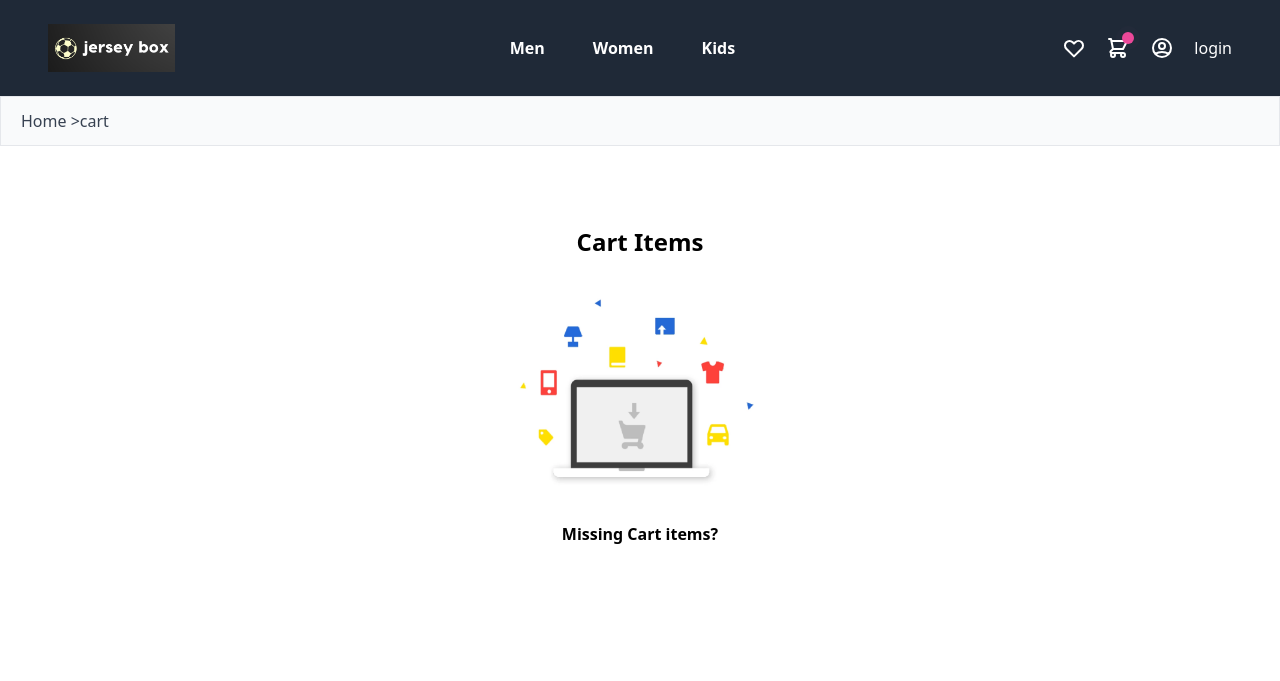
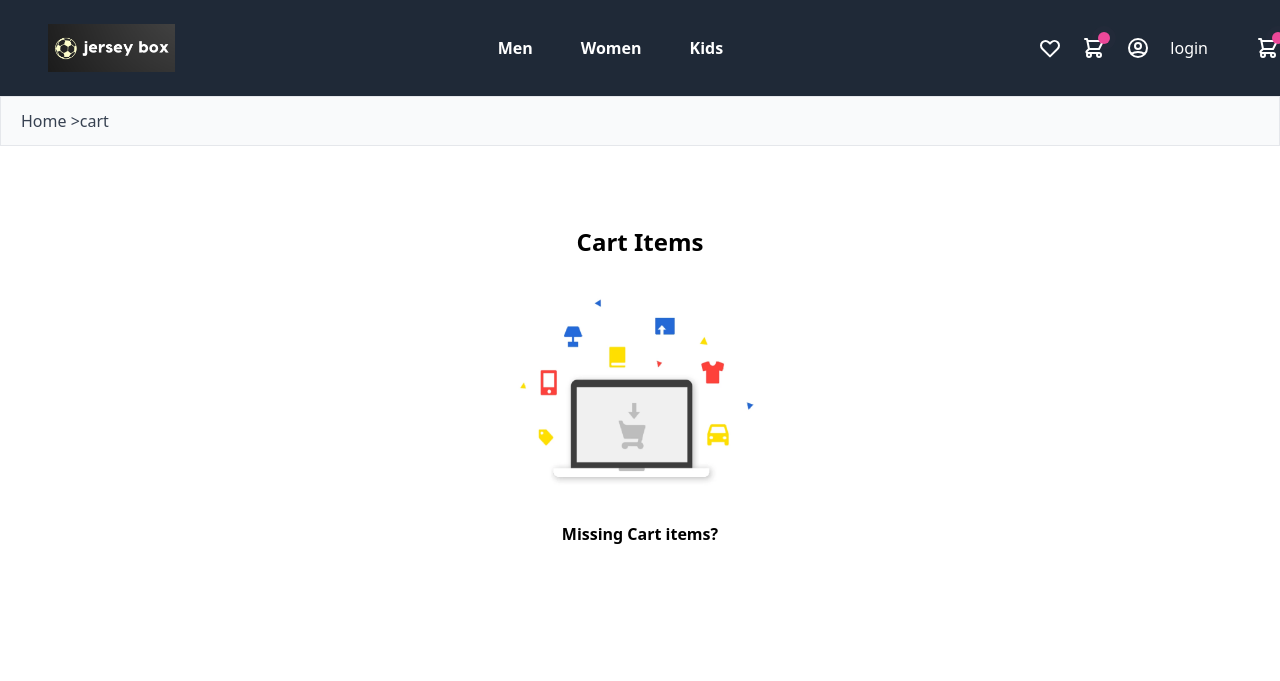
Before and after one commit to fayiz12/JerseysBox, a Django app: page /cart/ in a window 1280 px wide. Shown: the top 681 px of the page. Run offline with Django 4.2, Linux system fonts and the light colour scheme; some libraries are stand-ins or nearby versions.

Commit message:
added few changes in responsiveness

```diff
--- a/jerseybox/templates/base.html
+++ b/jerseybox/templates/base.html
@@ -281,8 +281,8 @@
         </div>
       </div>
       <!-- Responsive navbar -->
-      <a class="xl:hidden flex mr-6 items-center" href="#">
-        <svg xmlns="http://www.w3.org/2000/svg" class="h-6 w-6 hover:text-gray-200" fill="none" viewBox="0 0 24 24" stroke="currentColor">
+      <a class="flex items-center hover:text-gray-200" href="{% url 'cart_view' %}">
+              <svg xmlns="http://www.w3.org/2000/svg" class="h-6 w-6" fill="none" viewBox="0 0 24 24" stroke="currentColor">
                   <path stroke-linecap="round" stroke-linejoin="round" stroke-width="2" d="M3 3h2l.4 2M7 13h10l4-8H5.4M7 13L5.4 5M7 13l-2.293 2.293c-.63.63-.184 1.707.707 1.707H17m0 0a2 2 0 100 4 2 2 0 000-4zm-8 2a2 2 0 11-4 0 2 2 0 014 0z" />
               </svg>
             <span class="flex absolute -mt-5 ml-4">
```
Lines whose indentation alone changed are shown as unchanged.
